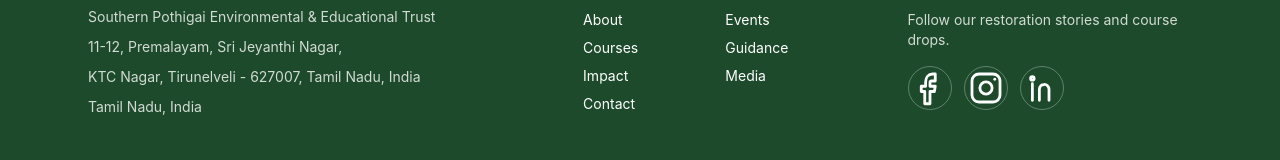
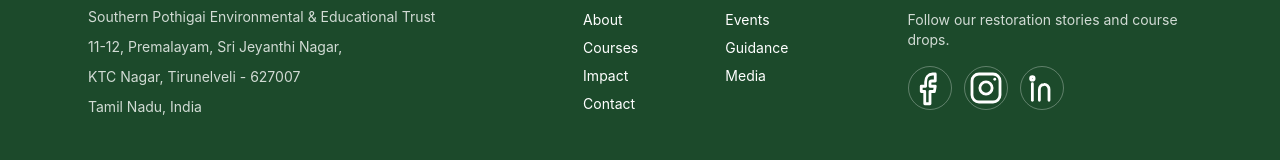
Before and after one commit to samvitlabs/speed_trust_website, a Next.js app in the folder frontend/: page / in a window 1280 px wide. Shown: the part 4379-4539 px from the top of the page. Built offline with nearby package versions, Linux system fonts and the light colour scheme.

Commit message:
Refine footer address formatting

```diff
--- a/frontend/components/Footer.js
+++ b/frontend/components/Footer.js
@@ -65,7 +65,7 @@ export default function Footer() {
             11-12, Premalayam, Sri Jeyanthi Nagar,
           </p>
             <p className="text-sm text-white/80 leading-none">
-            KTC Nagar, Tirunelveli - 627007, Tamil Nadu, India
+            KTC Nagar, Tirunelveli - 627007
           </p>
             <p className="text-sm text-white/80 leading-none">
             Tamil Nadu, India
```
